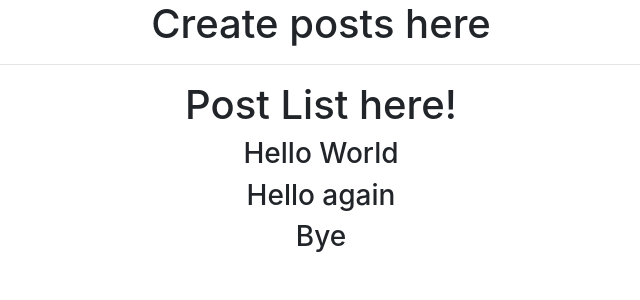
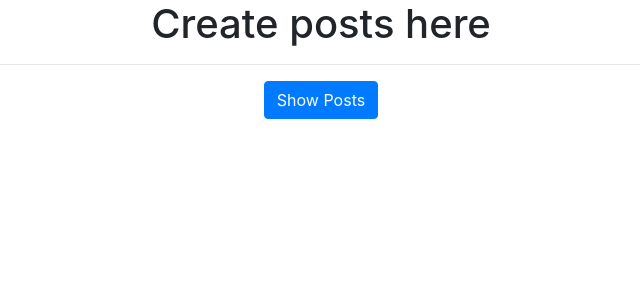
Before and after one commit to AVrachimis/django-react-image-classification, a React (Create React App) app in the folder react-frontend/posts/: page / in a window 1280 px wide. Shown: the top 300 px of the page, without its empty margins (319-959 px from the left). Built offline with nearby package versions, Linux system fonts and the light colour scheme.

Commit message:
implemented hide/show post list functionality

```diff
--- a/react-frontend/posts/src/App.js
+++ b/react-frontend/posts/src/App.js
@@ -18,7 +18,15 @@ class App extends Component {
         id: 3,
         text: 'Bye'
       }
-    ]
+    ],
+
+    showPosts: false
+
+  }
+
+  showPostsHandler = () => {
+    const show = this.state.showPosts
+    this.setState({ showPosts: !show })
   }
 
   render() {
@@ -26,7 +34,7 @@ class App extends Component {
       <div className="App">
         <PostForm />
         <hr />
-        <PostList posts={this.state.posts} />
+        <PostList posts={this.state.posts} status={this.state.showPosts} show={this.showPostsHandler} />
       </div>
     );
   }
--- a/react-frontend/posts/src/components/PostList/PostList.js
+++ b/react-frontend/posts/src/components/PostList/PostList.js
@@ -1,13 +1,16 @@
 import React from 'react';
 import Post from './Post';
+import Button from 'react-bootstrap/Button'
 
 const PostList = (props) => {
     return (
         <>
-            <h1>Post List here!</h1>
-            {props.posts.map(post => {
-                return <Post post={post} />
-            })}
+            <Button onClick={props.show} variant='primary'>{!props.status ? 'Show Posts' : 'Hide Posts'}</Button>
+
+            {props.status &&
+                props.posts.map(post => {
+                    return <Post key={post.id} post={post} />
+                })}
 
         </>
     );
```
